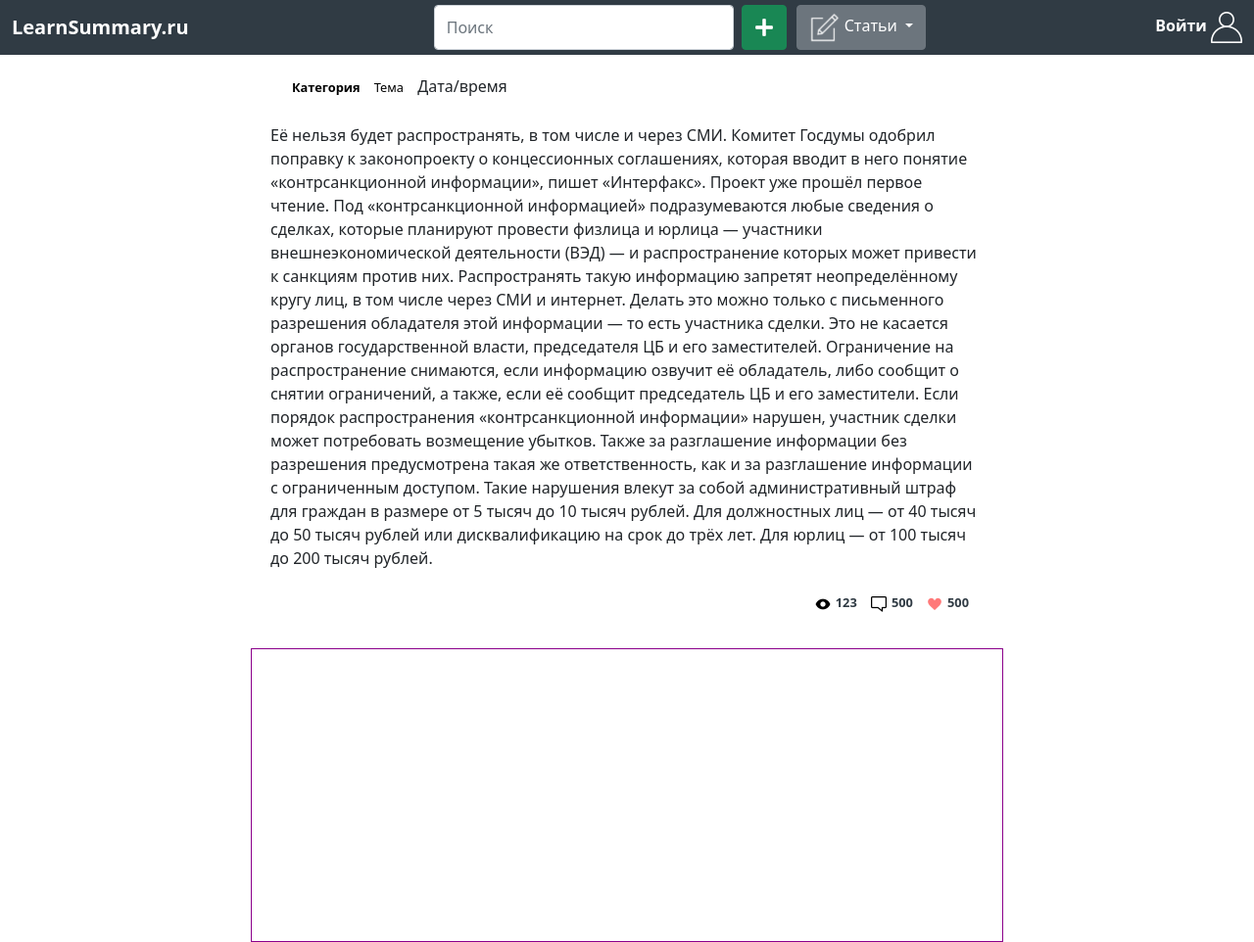
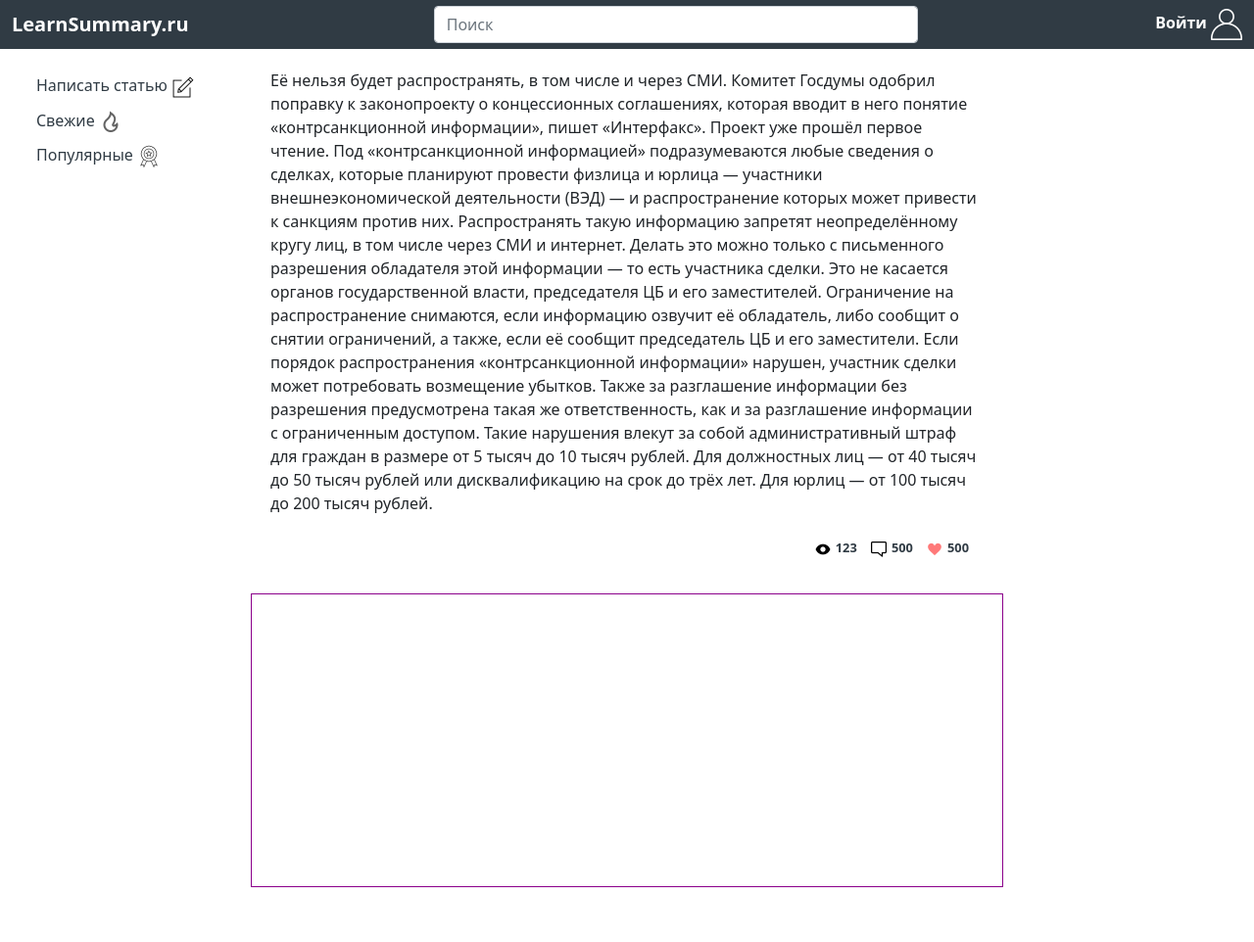
Before and after one commit to KortM/Blog, a Python web app: template templates/index.html in a window 1280 px wide. Shown: the whole page at 98% size. After the commit the page ends 906 px from the top, so only its background shows below. Run offline with Jinja, Linux system fonts and the light colour scheme; the template is opened without the code that fills it, so the values that code supplies are empty.

Commit message:
New image, repair navbar

```diff
--- a/app.py
+++ b/app.py
@@ -9,3 +9,6 @@
 setup_routes(app)
 setup_static_routes(app)
 web.run_app(app)
+
+if __name__ == '__main__':
+    print('test')
--- a/static/css/style.css
+++ b/static/css/style.css
@@ -4,6 +4,8 @@
     padding: 0;
 }
 .navbar{
+    position: fixed !important;
+    width: 100%;
     margin: 0;
     padding: 0 !important;
 }
@@ -15,12 +17,28 @@
     font-weight: bold;
     color: #fff !important;
 }
+.nav-left{
+    position: fixed;
+    display: flex;
+    left: 0;
+    top:70px;
+}
+.nav-left ul{
+    list-style-type:none;
+}
+.nav-left li{
+    padding: 5px;
+}
+.nav-left li a{
+    text-decoration: none;
+    color: #303b44;
+}
+.nav-left li a:hover{
+    cursor: pointer;
+}
 .d-flex{
     margin: 0 !important;
     width: 40% !important;
-}
-.dropdown{
-    margin-left: 10px;
 }
 .form-control{
     width: 100% !important;
@@ -39,10 +57,6 @@
 }
 .btn-login img{
     border: none;
-}
-.dropdown-img{
-    padding: 5px;
-    margin: 0;
 }
 .paper-wrap{
     display: flex;
--- a/templates/index.html
+++ b/templates/index.html
@@ -6,22 +6,6 @@
         <a class="navbar-brand" href="/">LearnSummary.ru</a>
         <form class="d-flex">
             <input class="form-control me-2" type="search" placeholder="Поиск" aria-label="Search">
-            <button class="btn btn-success">
-                <img src="/static/img/plus.png" />
-            </button>
-            <div class="dropdown">
-                <button class="btn btn-secondary dropdown-toggle" type="button" id="dropdownMenuButton1"
-                    data-bs-toggle="dropdown" aria-expanded="false">
-                    <img src="/static/img/post.png" />
-                    Статьи
-                </button>
-                <ul class="dropdown-menu" aria-labelledby="dropdownMenuButton1">
-                    <li><a class="dropdown-item" href="#"><img class="dropdown-img"
-                                src="/static/img/fresh.png" />Свежие</a></li>
-                    <li><a class="dropdown-item" href="#"><img class="dropdown-img"
-                                src='/static/img/popular.png' />Популярные</a></li>
-                </ul>
-            </div>
         </form>
         <a class="btn-login" data-bs-toggle="modal" data-bs-target="#exampleModal">
             Войти
@@ -29,6 +13,13 @@
         </a>
     </div>
 </nav>
+<div class = "nav-left">
+    <ul>
+        <li><a href = "">Написать статью <img src="../static/img/write.png"/> </a></li>
+        <li><a href = "">Свежие <img src = "../static/img/fire.png"/></a></li>
+        <li><a href = "">Популярные <img src = "../static/img/best.png"/></a></li>
+    </ul>
+</div>
 <div class="modal fade" id="exampleModal" tabindex="-1" aria-labelledby="exampleModalLabel" aria-hidden="true">
     <div class="modal-dialog">
         <div class="modal-content">
```
Also changed, not shown: static/img/best.png (added), static/img/fire.png (added), static/img/write.png (added), 1 other file.
